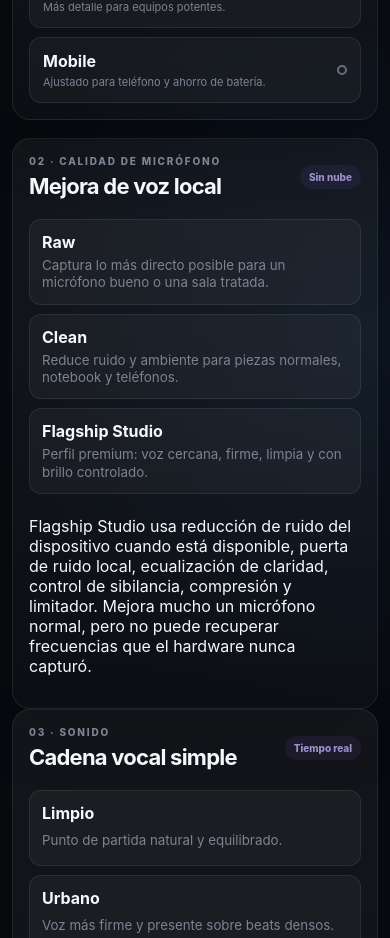
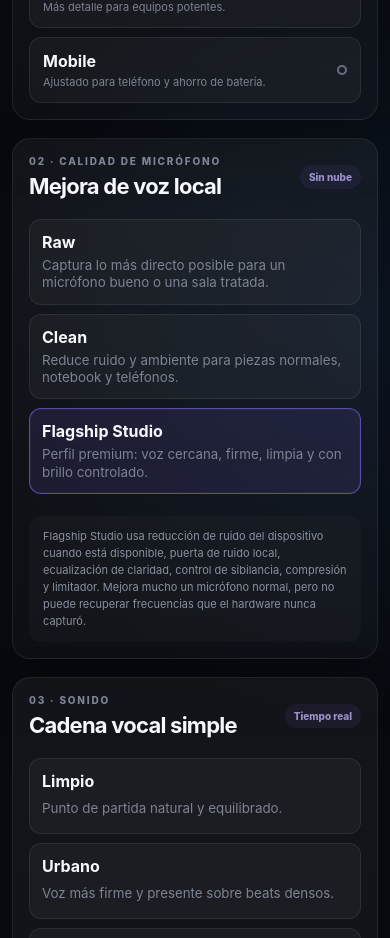
Before and after one commit to ZKYONA/Zk_Music, a React (Vite) app: page / in a window 390 px wide. Shown: the part 940-1878 px from the top of the page. Built offline with nearby package versions, Linux system fonts and the light colour scheme.

Commit message:
style: polish microphone enhancement controls

```diff
--- a/src/styles.css
+++ b/src/styles.css
@@ -489,3 +489,24 @@ nav { display: grid; gap: 8px; }
     flex-direction: column;
   }
 }
+
+
+.enhancement-panel {
+  margin-bottom: 18px;
+}
+
+.preset-button.selected-preset {
+  border-color: rgba(139, 108, 255, 0.58);
+  background: rgba(139, 108, 255, 0.11);
+  box-shadow: inset 0 0 0 1px rgba(139, 108, 255, 0.08);
+}
+
+.quality-note {
+  margin: 4px 0 0;
+  padding: 12px 14px;
+  border-radius: 12px;
+  color: #89909f;
+  background: rgba(255, 255, 255, 0.025);
+  font-size: 11px;
+  line-height: 1.55;
+}
```
